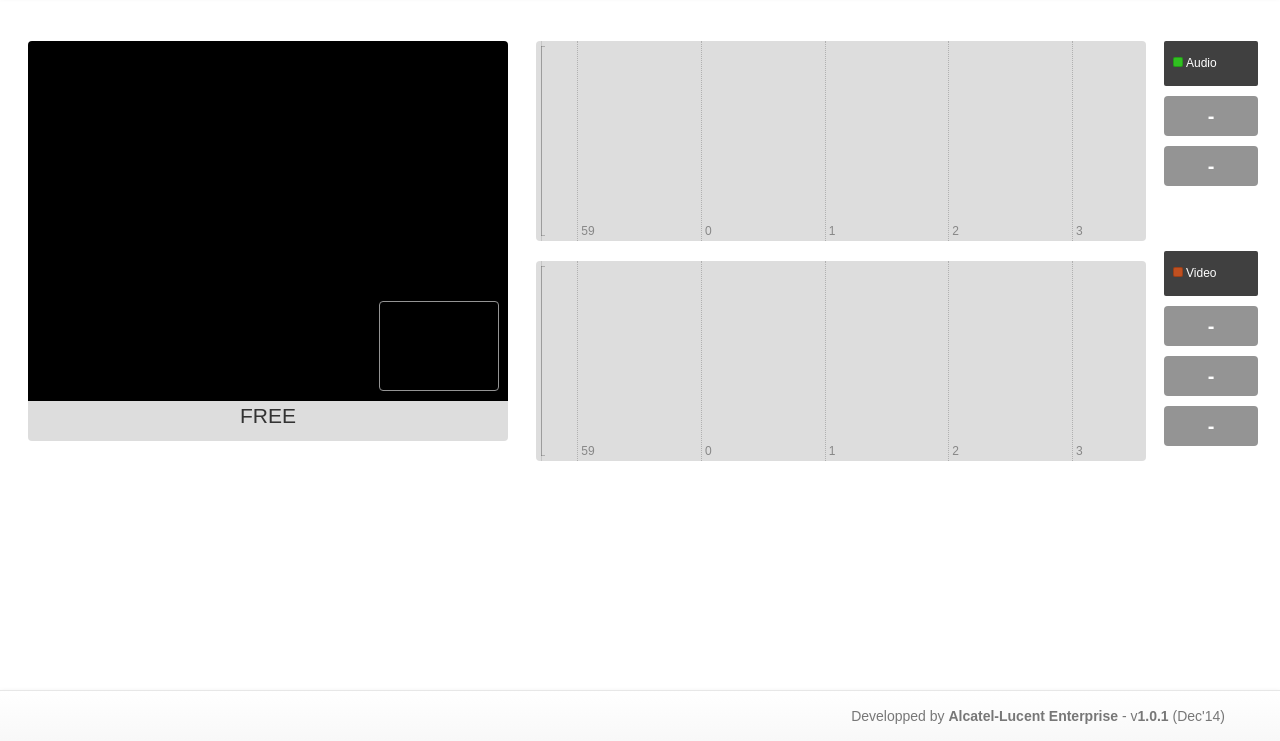
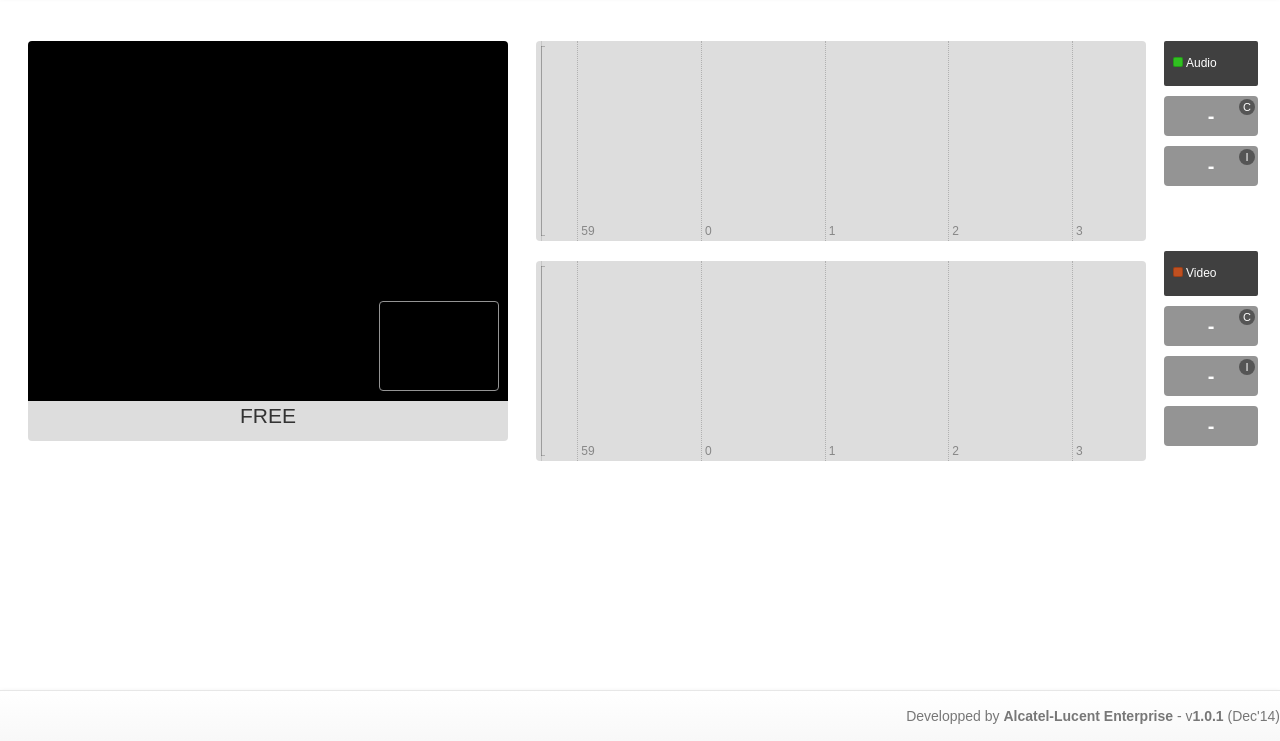
Before and after one commit to oanguenot/WebRTC-Codec-Selector, a website with bundled scripts: page index.html in a window 1280 px wide. Shown: the part 59-800 px from the top of the page. Built offline with nearby package versions, Linux system fonts and the light colour scheme; no server answers.

Commit message:
Add tick to distinguish statistics between "call" and "instant"

```diff
--- a/demo.css
+++ b/demo.css
@@ -201,6 +201,21 @@ ul li:last-child { margin-bottom: 0 }
 	background-color: #949494;
 }
 
-.participants {$
+.quality-helper {
+margin-left: 75px;
+margin-top: -37px;
+width: 16px;
+height: 16px;
+background-color: #555;
+color: #fff;
+border-radius: 8px;
+text-align: center;
+font-size: 11px;
+padding-top: 1px;
+position: absolute;
+}
 
+
+.navbar-copyright {
+	margin-right: 10px;
 }
--- a/index.html
+++ b/index.html
@@ -104,21 +104,25 @@
             <div id="webrtc-legend-audio">
                 <div id="legend-audio"></div>
                 <div id='quality-call-audio' class='quality-none'>-</div>
+                <div class='quality-helper'>C</div>
                 <div id='quality-last-audio' class='quality-none'>-</div>
+                <div class='quality-helper'>I</div>
             </div>
 
              <div id="webrtc-legend-video">
                 <div id="legend-video"></div>
                 <div id='quality-call-video' class='quality-none'>-</div>
+                <div class='quality-helper'>C</div>
                 <div id='quality-last-video' class='quality-none'>-</div>
+                <div class='quality-helper'>I</div>
                 <div id='framerate-video' class='quality-none'>-</div>
             </div>
 
         </div>
 
         <nav class="navbar navbar-default navbar-fixed-bottom" role="navigation">
-            <div class='container'>
-            <p class="navbar-text navbar-right">Developped by <strong>Alcatel-Lucent Enterprise</strong> - v<strong class='navbar-version'></strong> (Dec'14)</p>
+            <div class='container-fluid'>
+            <p class="navbar-text navbar-right navbar-copyright">Developped by <strong>Alcatel-Lucent Enterprise</strong> - v<strong class='navbar-version'></strong> (Dec'14)</p>
             </div>
         </nav>
     </div>
```
